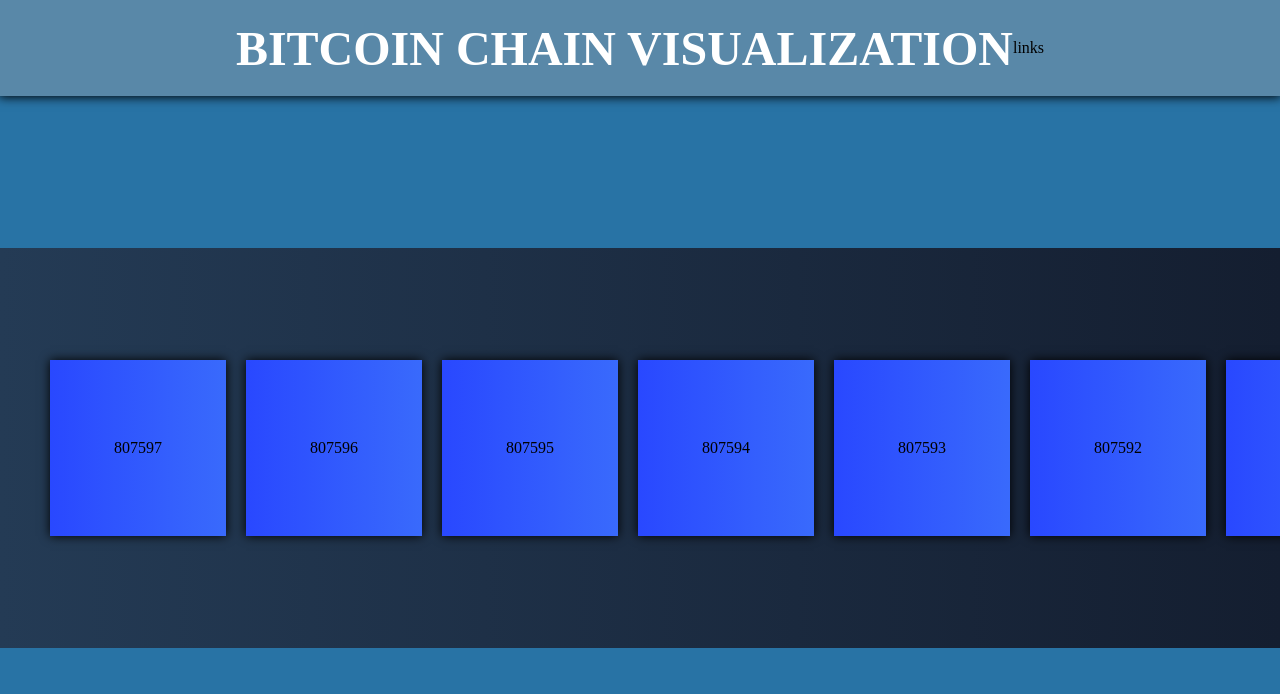
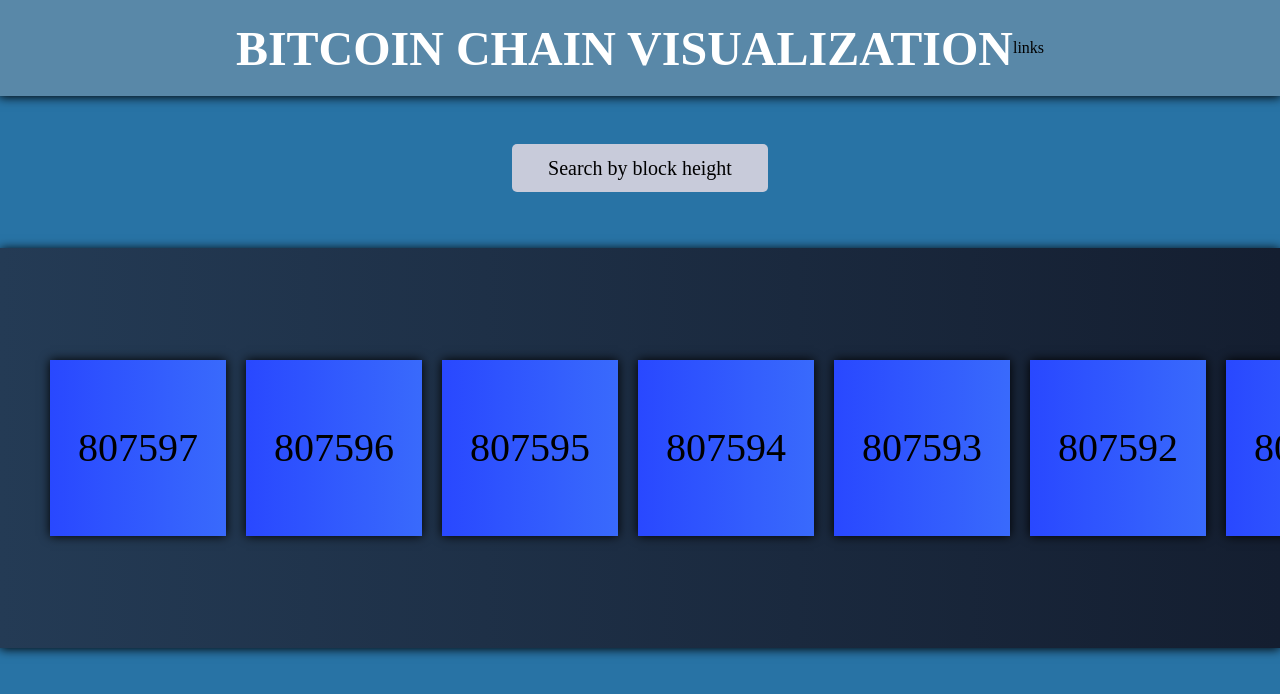
Before and after one commit to satyam281/bitcoin_visualizer_main, a plain HTML site: page index.html in a window 1280 px wide. Drawn offline with nearby package versions, Linux system fonts and the light colour scheme; a web font is replaced by a local one.

Commit message:
testing search

```diff
--- a/index.html
+++ b/index.html
@@ -10,6 +10,7 @@
         <div class="links">links</div>
     </div>
     <div class="blocks-box-outside" id="main-outside">
+        <div class="search-bar">Search by block height</div>
         <div class="blocks-box-inside" id="blocks_main_1">
               <div class="block" id="1"></div>
               <div class="block" id="2"></div>
--- a/styles.css
+++ b/styles.css
@@ -38,6 +38,7 @@ body{
 .blocks-box-outside{
     position: absolute;
     display: flex;
+    /* flex-direction:column ; */
     justify-content: center;
     align-items: center;
     background: #4776E6;  /* fallback for old browsers */
@@ -50,9 +51,23 @@ body{
     margin-top: auto;
     margin-bottom: auto ;
 }
-
+.search-bar{
+    display: flex;
+    justify-content: center;
+    align-items: center;
+    position: absolute;
+    top: 6vh;
+    font-size: 20;
+    height: 6vh;
+    width: 20vw;
+    border-radius: 5px;
+    background-color: #c8cbda;
+}
+.search-bar:hover{
+    background-color: #ffffff;
+}
 .blocks-box-inside{
-
+    box-shadow: 0px 1px 10px 0px;
     overflow-x: auto;
     overflow-y: hidden;
     padding: 5vh;
@@ -90,7 +105,11 @@ body{
 
 ::-webkit-scrollbar {
     width: 2px;
+    height:1vh;
   }
+::-webkit-scrollbar:hover{
+    height: 10vh;
+}
 
   /* Track */
   ::-webkit-scrollbar-track {
@@ -107,5 +126,10 @@ body{
 
 /* Handle on hover */
 ::-webkit-scrollbar-thumb:hover {
+    height: 1.5vh;
   background: #999999;
 }
+
+p{
+    font-size: 5vh;
+}
```
